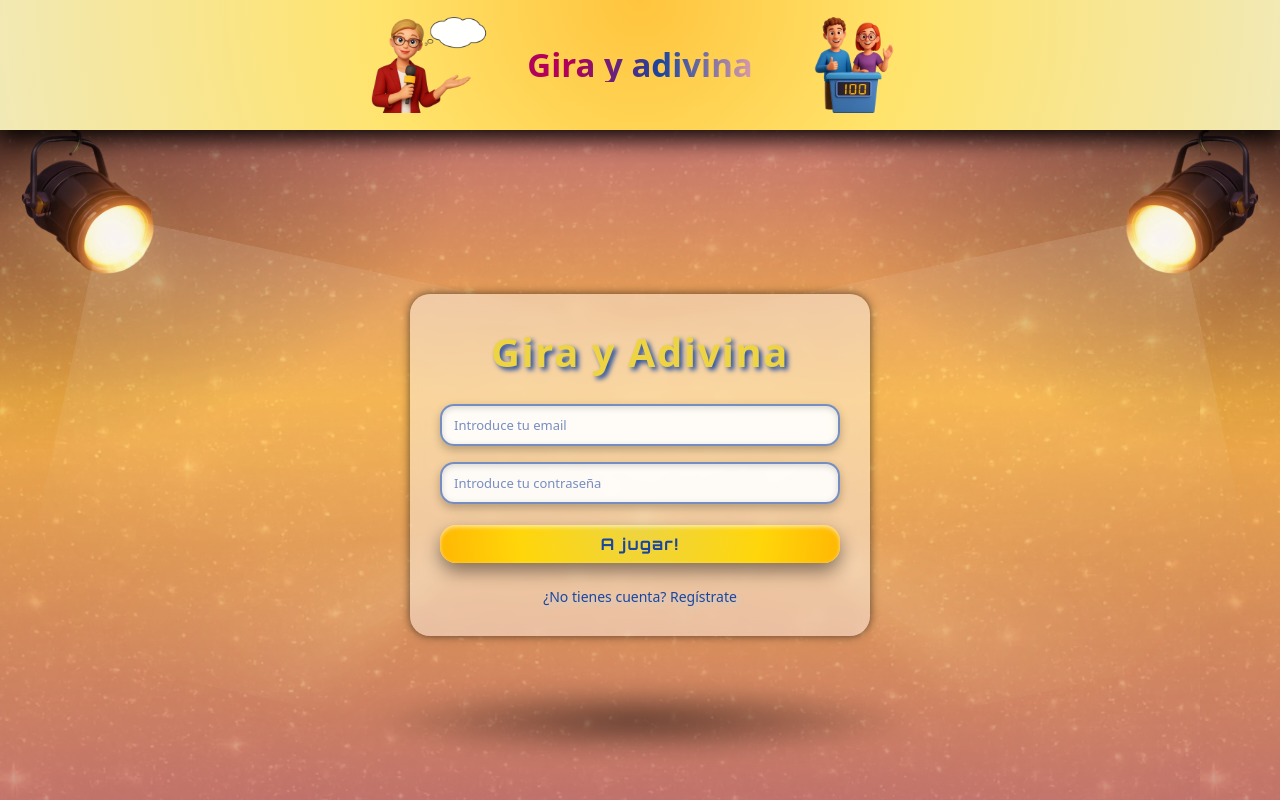
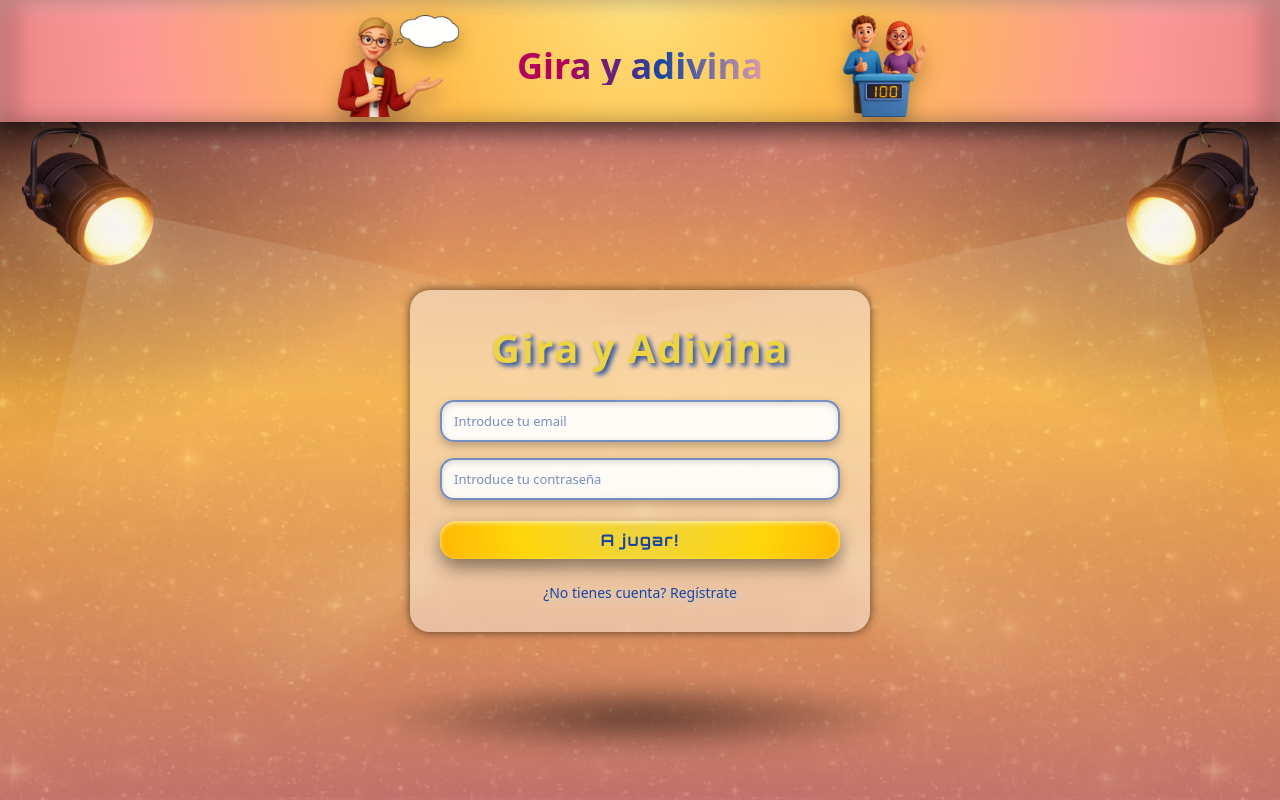
Before and after one commit to JenniferRomanMuerte/Spin-and-Guess, a React (Vite) app in the folder Frontend/: page /#/ in a window 1280 px wide. Built offline with nearby package versions, Linux system fonts and the light colour scheme; no server answers; a web font is replaced by a local one.

Commit message:
Adjusted styles in Header

```diff
--- a/Frontend/src/styles/core/_mixins.scss
+++ b/Frontend/src/styles/core/_mixins.scss
@@ -1,10 +1,11 @@
 @use "./variables" as var;
 @mixin bg {
   background: radial-gradient(
-    circle at top,
-    #ffc43d 0%,
-    #ffe36b 40%,
-    #f1e9b6 100%
+    circle at 50% 0%,
+    #ffe07a 0%,
+    #ffbf4d 32%,
+    #fd9797 78%,
+    #ed8888 100%
   );
   z-index: 2;
 }
@@ -146,6 +147,10 @@
   height: clamp(60px, 10vw, 120px);
 }
 
+@mixin imgDropShadow($y: 10px, $blur: 10px, $alpha: 0.28) {
+  filter: drop-shadow(0 $y $blur rgba(0, 0, 0, $alpha));
+}
+
 @mixin glowingText(
   $duration: 10s,
   $delay: 0s,
--- a/Frontend/src/styles/layout/Header.scss
+++ b/Frontend/src/styles/layout/Header.scss
@@ -7,6 +7,7 @@
   display: flex;
   padding-inline: 1.5rem;
   padding-block: 0.5rem;
+  padding-top: 1.5rem;
   align-items: center;
   justify-content: center;
   gap: clamp(0.5rem, 1.2vw, 2rem);
@@ -14,6 +15,31 @@
   box-shadow: 0 10px 20px rgba(0, 0, 0, 0.9);
   min-height: 0;
   z-index: 40;
+   box-shadow:
+    0 10px 20px rgba(0,0,0,0.55),
+    inset 0 10px 18px rgba(255,255,255,0.18),
+    inset 18px 0 22px rgba(0,0,0,0.18),
+    inset -18px 0 22px rgba(0,0,0,0.18);
+
+
+  --img-w: clamp(125px, 30vw, 185px);
+  --img-h: clamp(64px, 12vw, 125px);
+
+  --title: clamp(2.4rem, 5.6vw, 3.3rem);
+  --intro: clamp(2.2rem, 5.1vw, 3.2rem);
+
+  @media (min-width: var.$media_desktop) {
+    --img-w: clamp(150px, 18vw, 210px);
+    --img-h: clamp(78px, 8vw, 130px);
+
+    --title: clamp(2.6rem, 2.2vw + 1.2rem, 3.6rem);
+    --intro: clamp(2.5rem, 2.1vw + 1.2rem, 3.5rem);
+  }
+
+  @media (min-width: var.$media_desktop_lg) {
+    --img-w: clamp(170px, 14vw, 240px);
+    --img-h: clamp(90px, 6.5vw, 140px);
+  }
 
   &__center {
     display: flex;
@@ -24,13 +50,13 @@
   }
 
   &__title {
-    font-size: clamp(2.2rem, 1.6vw + 1.4rem, 3.3rem);
+    font-size: var(--title);
     line-height: 1.05;
     @include mix.glowingText();
     text-align: center;
 
     &--intro {
-      font-size: clamp(2.5rem, 2.2vw + 1.6rem, 3.8rem);
+      font-size: var(--intro);
       line-height: 1.05;
       @include mix.glowingText();
     }
@@ -39,6 +65,9 @@
   &__leftImg,
   &__rightImg {
     @include mix.imgHeader();
+     @include mix.imgDropShadow(10px, 10px, 0.28);
+    width: var(--img-w);
+    height: var(--img-h);
   }
 
   /* Landing: derecha siempre contestants */
--- a/Frontend/src/styles/layout/Main.scss
+++ b/Frontend/src/styles/layout/Main.scss
@@ -220,8 +220,8 @@
   .landing__success,
   .landing__welcome {
     text-align: center;
-    font-size: 1.6rem;
-    color: var.$color-accent-1;
+    font-size: 1.8rem;
+    color: var.$color-primary;
   }
 
   &__auth {
```
